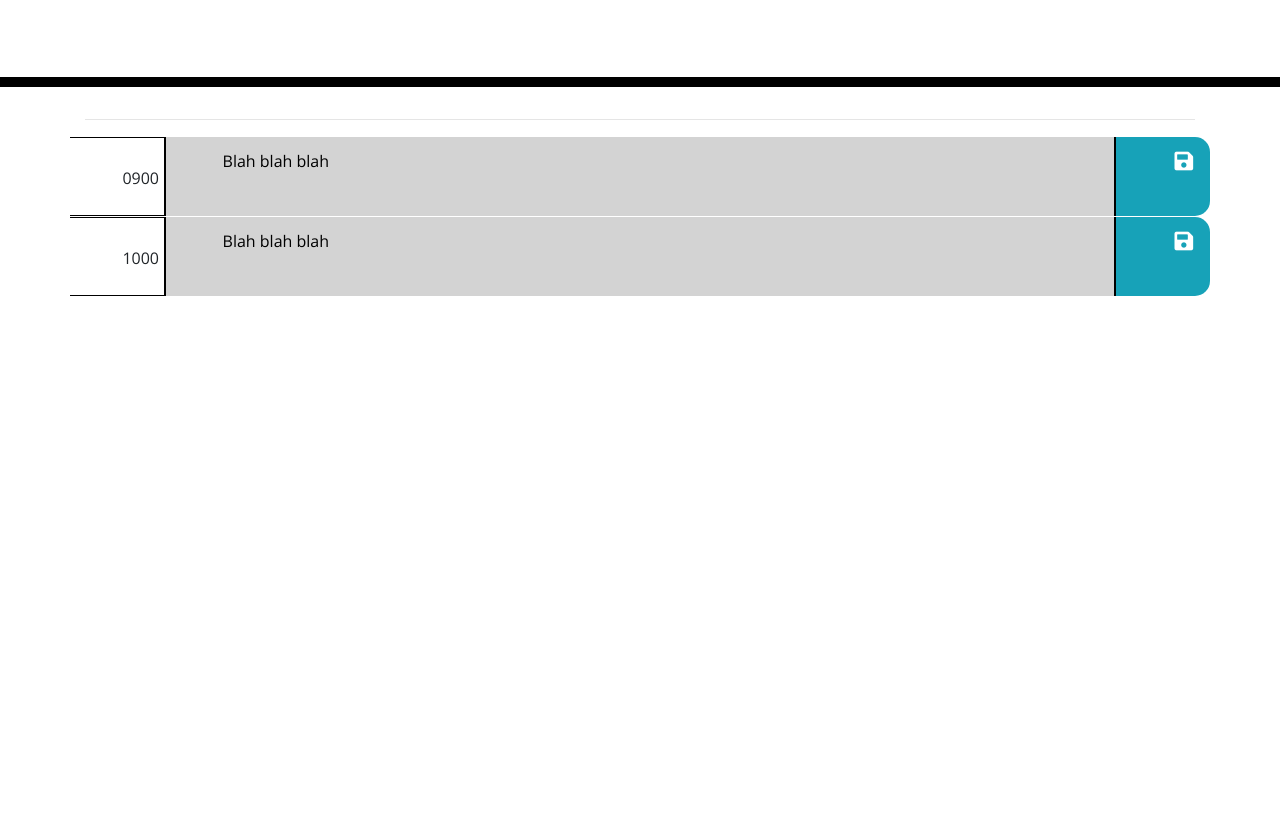
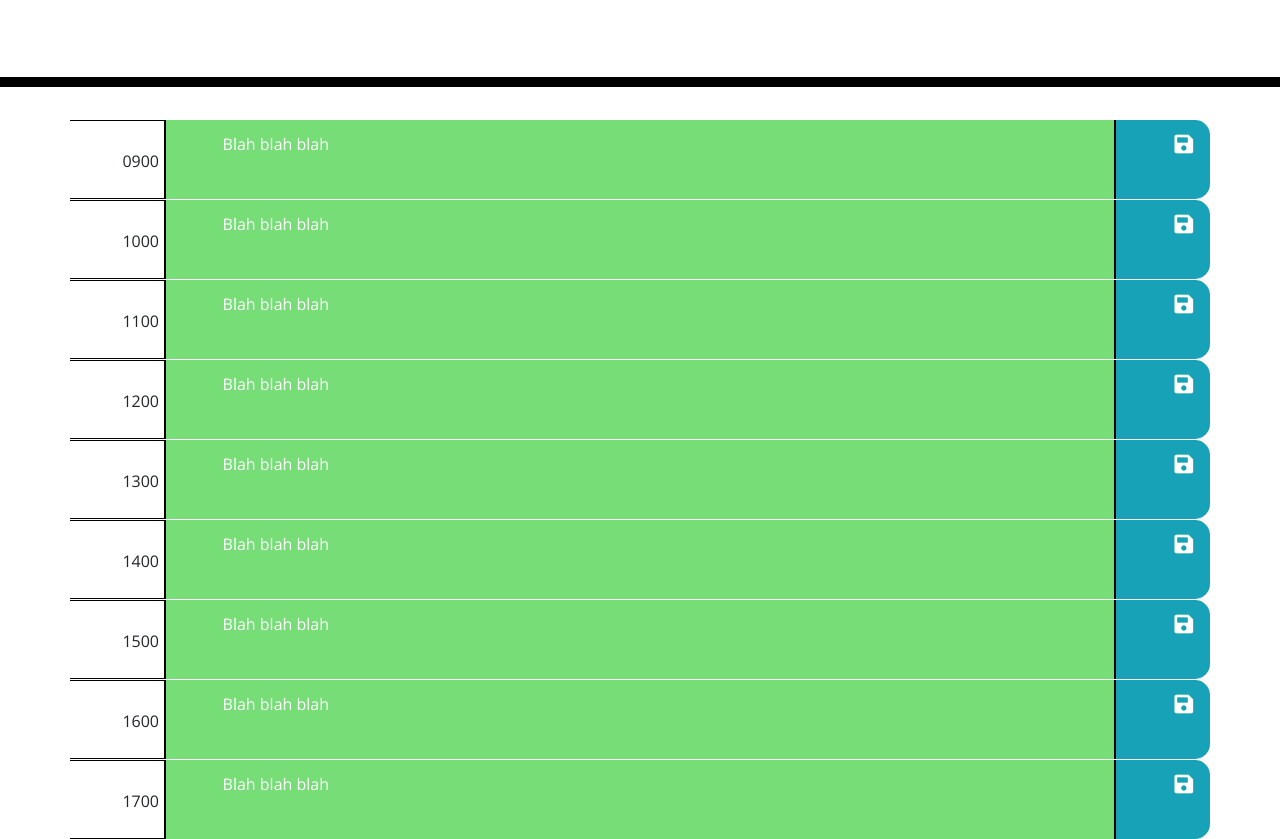
Before and after one commit to TechnicalParadox/workdayscheduler, a plain HTML site: page index.html in a window 1280 px wide. Shown: the part 181-1020 px from the top of the page. Before the commit the page ends 800 px from the top, so only its background shows below. Drawn offline with nearby package versions, Linux system fonts and the light colour scheme; a web font is replaced by a local one.

Commit message:
time tracking and schedule coloring

```diff
--- a/assets/script.js
+++ b/assets/script.js
@@ -0,0 +1,49 @@
+// Start Time Tracking
+var hour;
+
+/**
+ * Updates the current hour, updates schedule colors.
+ * @return {[type]} [description]
+ */
+function updateHour()
+{
+  hour = moment().hour();
+  let mt = (hour.toString().padStart(2,"0")).toString().padEnd(4,"0");
+  console.log(mt);
+  colorSchedule(mt);
+  setTimeout(function(){updateHour;},(60-moment().minutes())*60*1000);
+}
+
+updateHour();
+// End Time Tracking
+
+/** Sets the background color of all the timeblock descriptions */
+function colorSchedule(mt)
+{
+  for (let t = 0900; t <= 1700; t+=100)
+  {
+    let dif = (t-mt)
+
+    let tb = $("#"+t.toString().padStart(4,"0"))
+    let desc = tb.children(".description");
+
+    desc.removeClass("past present future");
+
+    if (dif == 0) // Current hour
+      desc.addClass("present");
+    else if (dif < 0) // Past
+      desc.addClass("past");
+    else if (dif > 0) // Future
+      desc.addClass("future");
+  }
+}
+
+function loadDescs()
+{
+
+}
+
+function saveDescs()
+{
+
+}
--- a/index.html
+++ b/index.html
@@ -35,13 +35,11 @@
       <p id="currentDay" class="lead"></p>
     </header>
     <div class="container">
-      <!-- TODO Timeblocks go here -->
-      <hr>
       <div class="time-block row justify-content-around" id="0900">
         <div class="time col-1 text-right">
           0900
         </div>
-        <div class="description col-10 past">
+        <div class="description col-10">
           Blah blah blah
         </div>
         <div class="btn-save col-1 bg-info text-center saveBtn">
@@ -52,7 +50,84 @@
         <div class="time col-1 text-right">
           1000
         </div>
+        <div class="description col-10">
+          Blah blah blah
+        </div>
+        <div class="btn-save col-1 bg-info text-center saveBtn">
+          <i class="fas fa-save fa-lg"></i>
+        </div>
+      </div>
+      <div class="time-block row justify-content-around" id="1100">
+        <div class="time col-1 text-right">
+          1100
+        </div>
+        <div class="description col-10">
+          Blah blah blah
+        </div>
+        <div class="btn-save col-1 bg-info text-center saveBtn">
+          <i class="fas fa-save fa-lg"></i>
+        </div>
+      </div>
+      <div class="time-block row justify-content-around" id="1200">
+        <div class="time col-1 text-right">
+          1200
+        </div>
+        <div class="description col-10">
+          Blah blah blah
+        </div>
+        <div class="btn-save col-1 bg-info text-center saveBtn">
+          <i class="fas fa-save fa-lg"></i>
+        </div>
+      </div>
+      <div class="time-block row justify-content-around" id="1300">
+        <div class="time col-1 text-right">
+          1300
+        </div>
         <div class="description col-10 past">
+          Blah blah blah
+        </div>
+        <div class="btn-save col-1 bg-info text-center saveBtn">
+          <i class="fas fa-save fa-lg"></i>
+        </div>
+      </div>
+      <div class="time-block row justify-content-around" id="1400">
+        <div class="time col-1 text-right">
+          1400
+        </div>
+        <div class="description col-10">
+          Blah blah blah
+        </div>
+        <div class="btn-save col-1 bg-info text-center saveBtn">
+          <i class="fas fa-save fa-lg"></i>
+        </div>
+      </div>
+      <div class="time-block row justify-content-around" id="1500">
+        <div class="time col-1 text-right">
+          1500
+        </div>
+        <div class="description col-10">
+          Blah blah blah
+        </div>
+        <div class="btn-save col-1 bg-info text-center saveBtn">
+          <i class="fas fa-save fa-lg"></i>
+        </div>
+      </div>
+      <div class="time-block row justify-content-around" id="1600">
+        <div class="time col-1 text-right">
+          1600
+        </div>
+        <div class="description col-10">
+          Blah blah blah
+        </div>
+        <div class="btn-save col-1 bg-info text-center saveBtn">
+          <i class="fas fa-save fa-lg"></i>
+        </div>
+      </div>
+      <div class="time-block row justify-content-around" id="1700">
+        <div class="time col-1 text-right">
+          1700
+        </div>
+        <div class="description col-10">
           Blah blah blah
         </div>
         <div class="btn-save col-1 bg-info text-center saveBtn">
```
